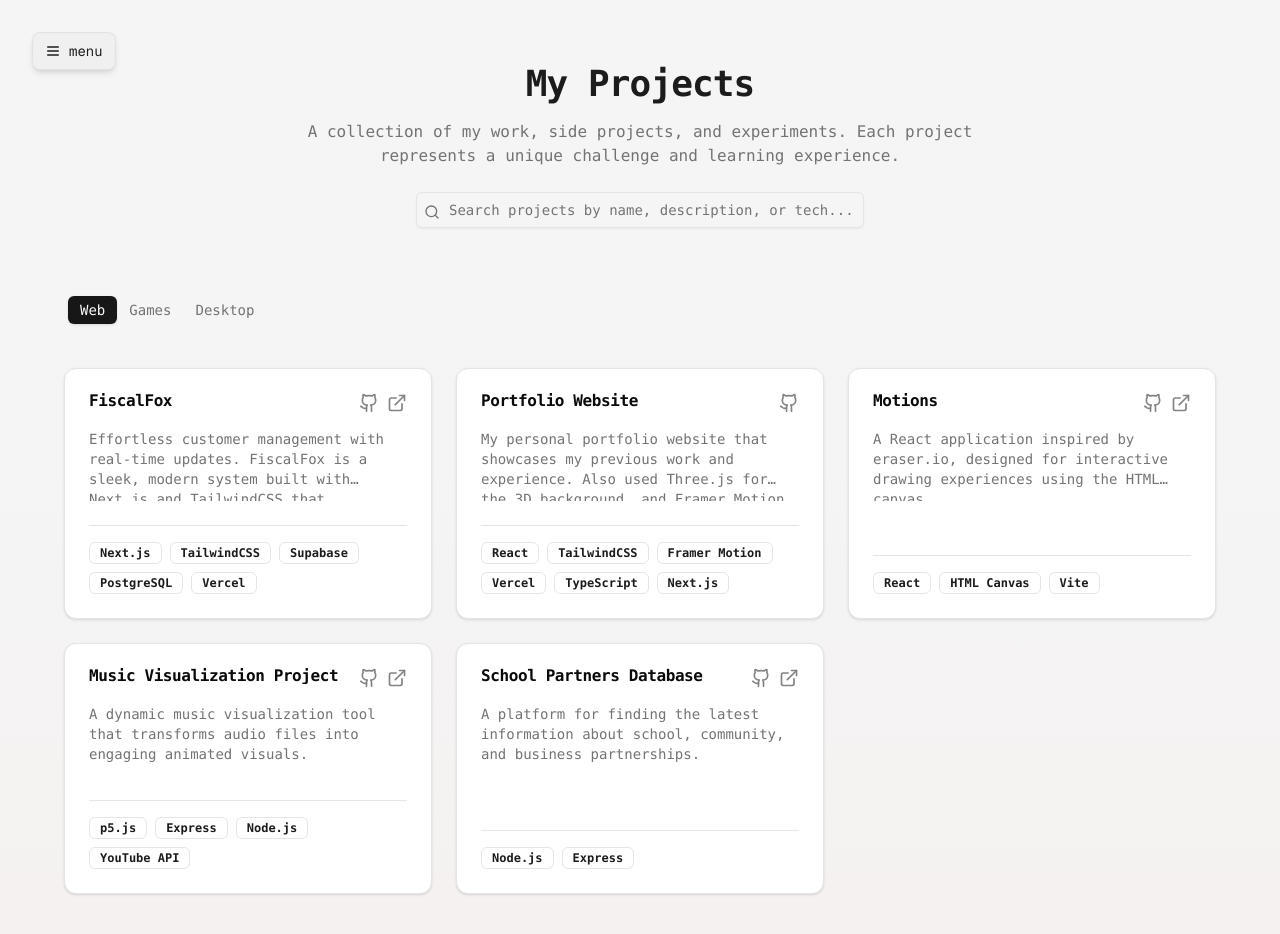
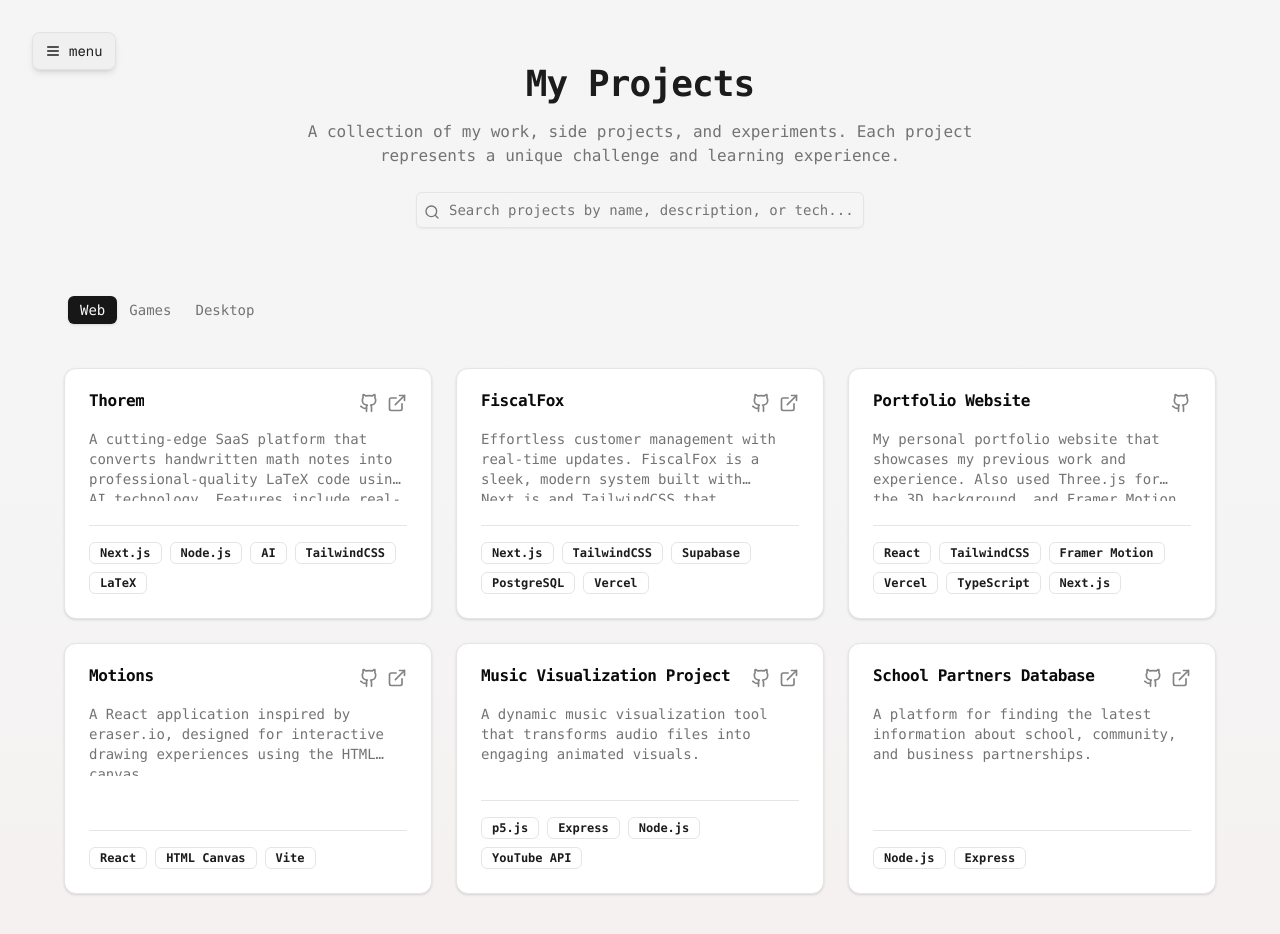
Before and after one commit to KushalPraja/portfolio, a Next.js app: page /projects in a window 1280 px wide. Shown: the top 934 px of the page. Built offline with nearby package versions, Linux system fonts and the light colour scheme.

Commit message:
feat: add Thorem project to the projects list with description and tech stack

```diff
--- a/app/projects/page.tsx
+++ b/app/projects/page.tsx
@@ -11,6 +11,12 @@ const projects: ProjectCategory[] = [
   {
     category: "Web",
     items: [
+      {
+        title: "Thorem",
+        description: "A cutting-edge SaaS platform that converts handwritten math notes into professional-quality LaTeX code using AI technology. Features include real-time LaTeX preview, intuitive UI, and PDF export capabilities.",
+        tech: ["Next.js", "Node.js", "AI","TailwindCSS", "LaTeX"],
+        link: "https://github.com/KushalPraja/Thorem"
+      },
       {
         title: "FiscalFox",
         description: "Effortless customer management with real-time updates. FiscalFox is a sleek, modern system built with Next.js and TailwindCSS that leverages Supabase (with PostgreSQL) for live data synchronization.",
```
